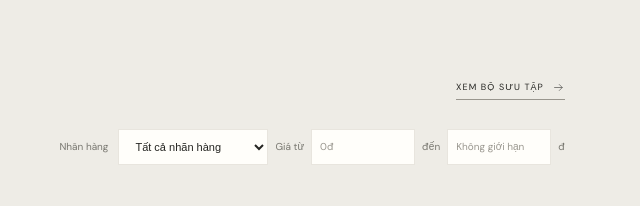
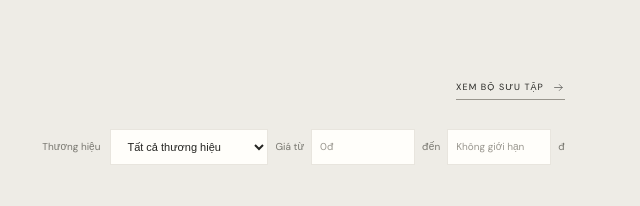
Before and after one commit to phuonglam0910/6651071037_LAB1, a plain HTML site: page index.html in a window 1280 px wide. Shown: the part 1580-1786 px from the top of the page, 637-1277 px from the left. Drawn offline with nearby package versions, Linux system fonts and the light colour scheme.

Commit message:
Fix brand filter behavior

```diff
--- a/index.html
+++ b/index.html
@@ -120,9 +120,9 @@
           <button class="filter-button" type="button" data-filter="Giày dép">Giày dép</button>
           <button class="filter-button" type="button" data-filter="Mỹ phẩm">Mỹ phẩm</button>
           <label class="brand-filter">
-            <span>Nhãn hàng</span>
-            <select id="brandFilter" aria-label="Chọn nhãn hàng">
-              <option value="">Tất cả nhãn hàng</option>
+            <span>Thương hiệu</span>
+            <select id="brandFilter" aria-label="Chọn thương hiệu">
+              <option value="">Tất cả thương hiệu</option>
             </select>
           </label>
           <div class="price-filter" role="group" aria-label="Lọc theo khoảng giá">
--- a/script.js
+++ b/script.js
@@ -273,7 +273,7 @@
     });
     brandFilter.addEventListener("change", () => {
       activeBrand = brandFilter.value;
-      renderProducts();
+      setFilter("Tất cả");
     });
     minPriceInput.addEventListener("input", renderProducts);
     maxPriceInput.addEventListener("input", renderProducts);
```
